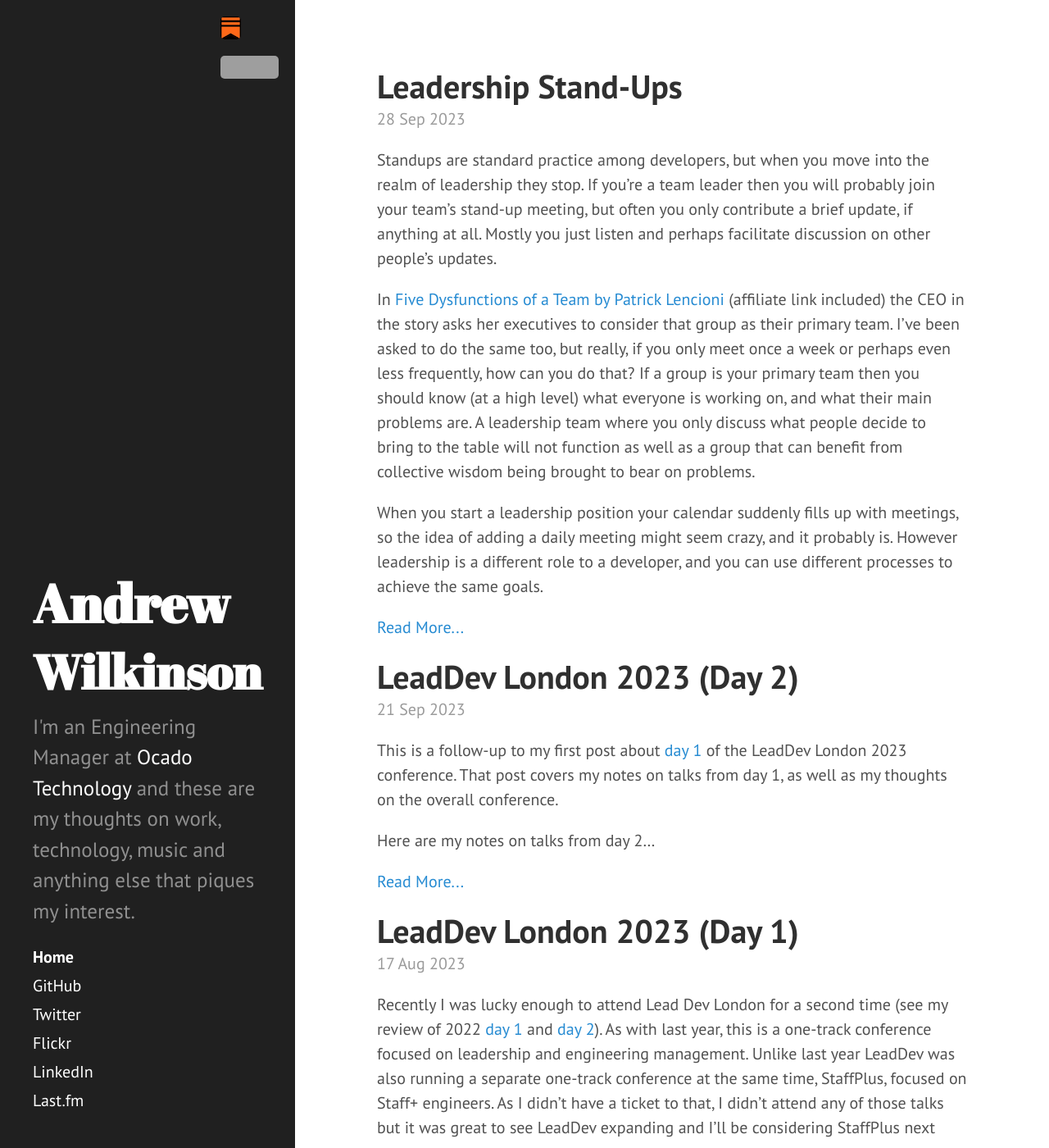
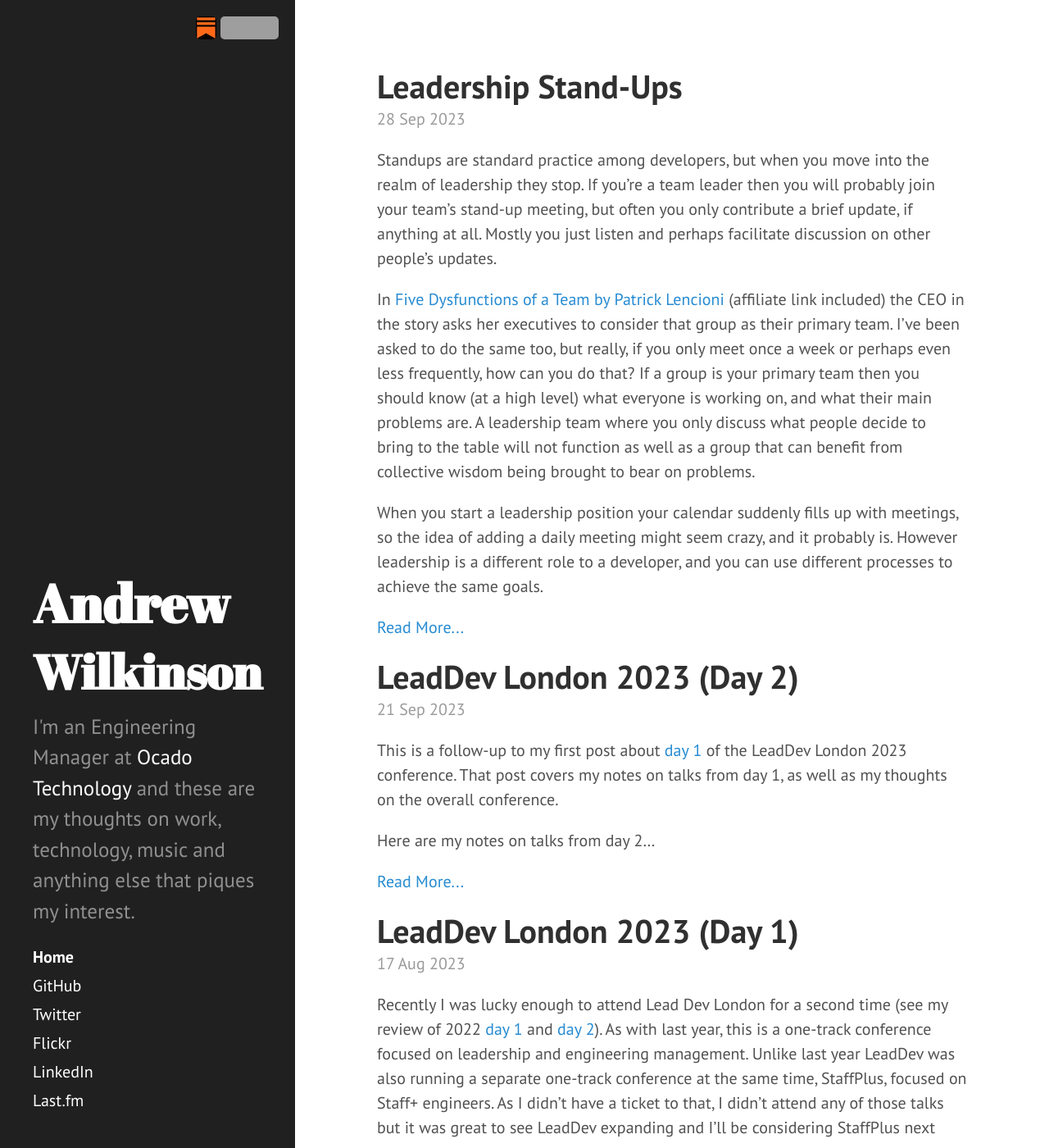
Before and after one commit to andrewjw/site, a Jekyll site: the page built from index.html, in a window 1280 px wide and 1400 px high. Shown: the whole window at 82% size. Built offline with Jekyll 4.4.1, drawn with Linux system fonts in a browser that asks for light colours; the list of posts is cut into pages by our own code; grey boxes are pictures that could not be loaded.

Commit message:
Fix style of sidebar subscribe links.

```diff
--- a/public/css/custom.css
+++ b/public/css/custom.css
@@ -80,6 +80,10 @@ code {
 
 .sidebar .followme {
     position: absolute;
-    top: 1em;
-    right: 1em;
+    top: 1rem;
+    right: 1rem;
 }
+
+.sidebar .followme img {
+    display: inline;
+}
```
